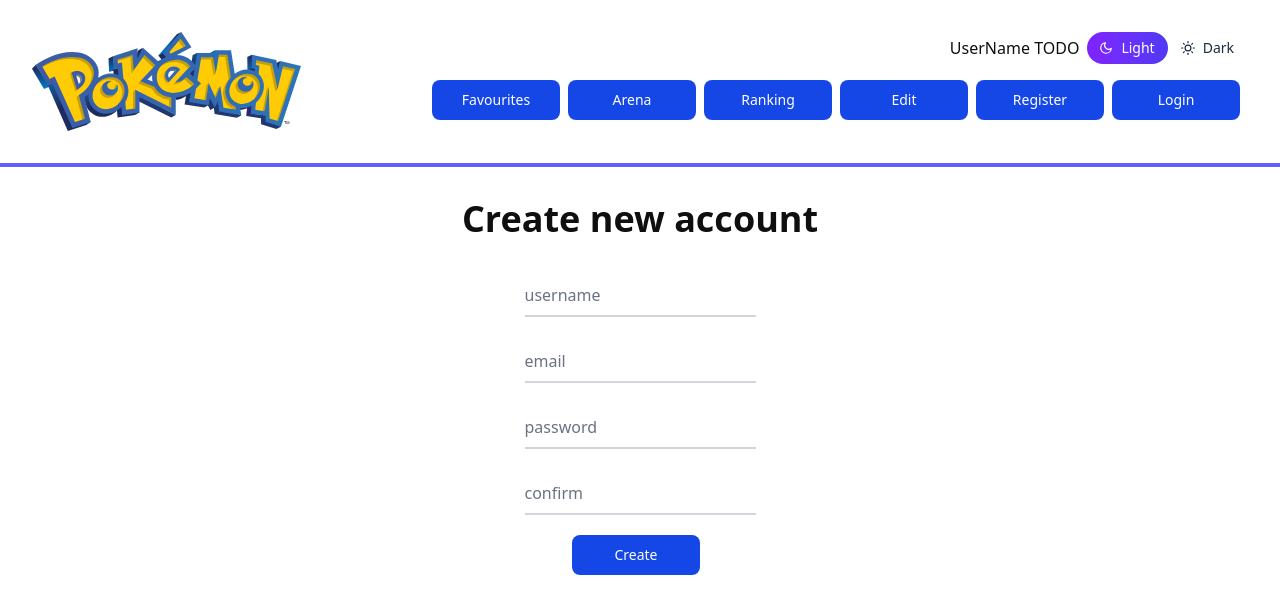
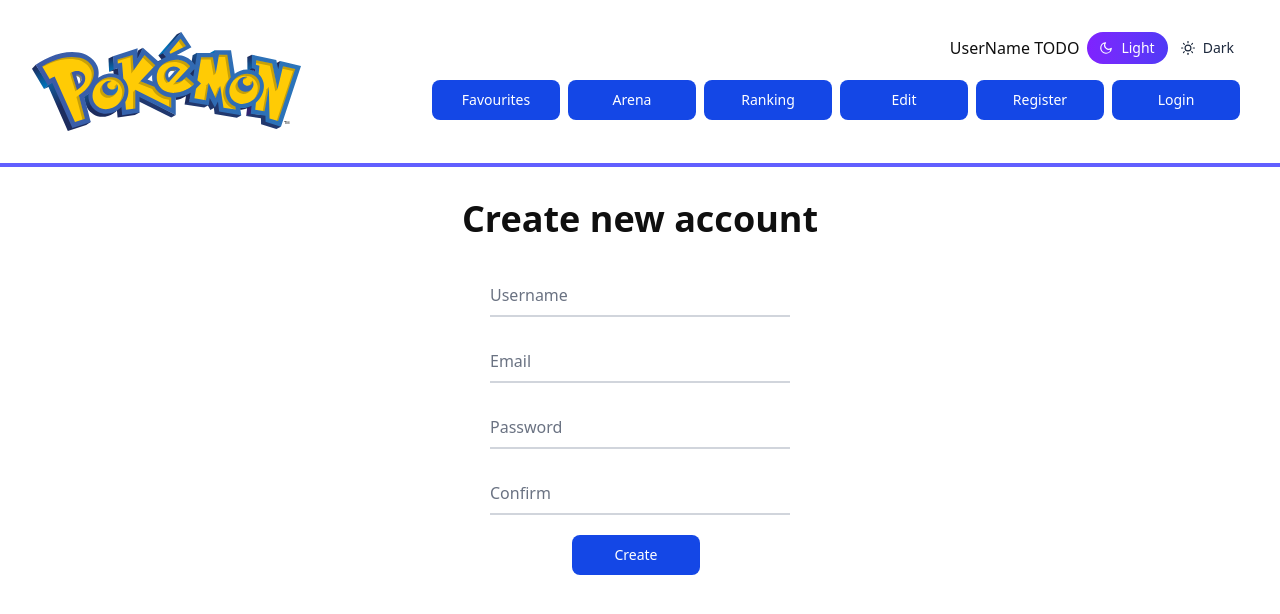
Before and after one commit to LukSt92/Pokedex, a React (Vite) app in the folder pokedex/: page /register in a window 1280 px wide. Shown: the top 614 px of the page. Built offline with nearby package versions, Linux system fonts and the light colour scheme; data requests are answered from the project's data file.

Commit message:
add: Title.jsx add: capitalizeFirstLetter function

```diff
--- /dev/null
+++ b/pokedex/src/shared/Title.jsx
@@ -0,0 +1,3 @@
+export const Title = ({ children }) => {
+  return <p className="text-4xl font-bold">{children}</p>;
+};
--- a/pokedex/src/subpages/register/Register.jsx
+++ b/pokedex/src/subpages/register/Register.jsx
@@ -5,6 +5,7 @@ import { registerSchema } from "../../services/registerSchema";
 import { useGetAllUsersData } from "../../hooks/useGetAllUsersData";
 import { createNewUser } from "./createNewUser";
 import { RegisterInput } from "./RegisterInput";
+import { Title } from "../../shared/Title";
 
 const usersUrl = "users";
 
@@ -26,7 +27,7 @@ export const Register = () => {
 
   return (
     <>
-      <p className="text-4xl font-bold">Create new account</p>
+      <Title>Create new account</Title>
       <form onSubmit={handleSubmit(onSubmit)} className="max-w-md mx-auto">
         <RegisterInput
           register={register}
--- a/pokedex/src/subpages/register/RegisterInput.jsx
+++ b/pokedex/src/subpages/register/RegisterInput.jsx
@@ -1,4 +1,5 @@
 import React from "react";
+import { capitalizeFirstLetter } from "../../utilis/capitalizeFirstLetter";
 
 const inputClass =
   "block py-2.5 px-0 w-full text-base text-gray-900 bg-transparent border-0 border-b-2 border-gray-300 appearance-none dark:text-white dark:border-gray-600 dark:focus:border-blue-500 focus:outline-none focus:ring-0 focus:border-blue-600 peer";
@@ -7,14 +8,14 @@ const labelClass =
 
 export const RegisterInput = ({ register, type, name, errors }) => {
   return (
-    <div className="relative z-0 w-full mb-5 group">
+    <div className="relative z-0 w-75 mb-5 group">
       <input
         {...register(name)}
         type={type}
         className={inputClass}
         placeholder=" "
       />
-      <label className={labelClass}>{name}</label>
+      <label className={labelClass}>{capitalizeFirstLetter(name)}</label>
       {errors && (
         <p className="text-red-500 text-sm font-medium">{errors.message}</p>
       )}
--- /dev/null
+++ b/pokedex/src/utilis/capitalizeFirstLetter.js
@@ -0,0 +1,3 @@
+export const capitalizeFirstLetter = (string) => {
+  return string.charAt(0).toUpperCase() + string.slice(1);
+};
```
